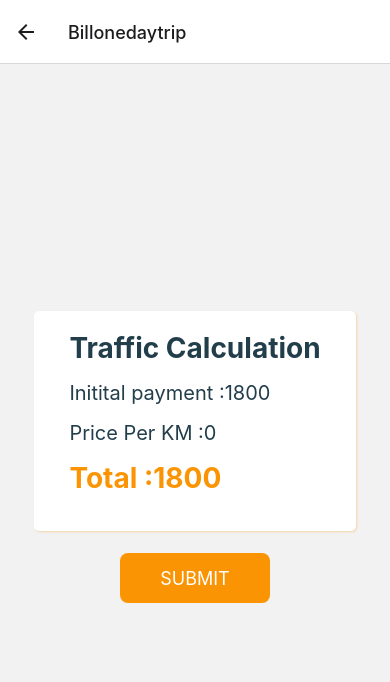
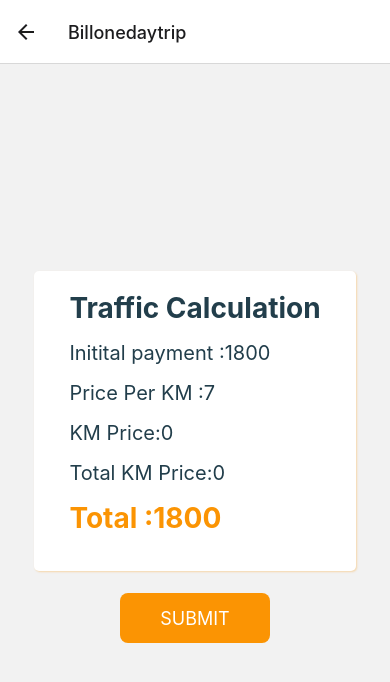
Before and after one commit to ingeniumpavithra/Vetri-taxi-mobile, a React Native app: screen /Billonedaytrip in a window 390 px wide. Shown: the top 682 px of the page. Built offline with nearby package versions, Linux system fonts and the light colour scheme.

Commit message:
one day trip completed

```diff
--- a/context/BillingContextProvider.js
+++ b/context/BillingContextProvider.js
@@ -8,7 +8,7 @@ export const BillingContextProvider = (props) => {
     customer_name:'',
     phone_number:'',
     initial_payment:1800,
-    distance_allowed:0,
+    distance_travelled:0,
   });
 
   const handleChangeBilling = (value,name) => {
--- a/navigations/StackNavigator.js
+++ b/navigations/StackNavigator.js
@@ -17,8 +17,8 @@ const StackNavigator = () => {
     <BillingContextProvider>
     <Stack.Navigator screenOptions={{ headerShown: true }}>
       <Stack.Group>
+      <Stack.Screen name="Home" component={Home} />
       <Stack.Screen name="Login" component={Login} />
-        <Stack.Screen name="Home" component={Home} />
         <Stack.Screen name="localTrip" component={LocalTrip} />
         <Stack.Screen name="onedaytrip" component={onedaytrip} />
         <Stack.Screen name="Billonedaytrip" component={Billonedaytrip} />
--- a/screens/Billonedaytrip.js
+++ b/screens/Billonedaytrip.js
@@ -34,16 +34,25 @@ const Billonedaytrip = () => {
       </Text>
       <Text style={{ color: '#223e4b', fontSize: 20, marginBottom: 16,}}>
           Price Per KM :
-         {billingData.distance_allowed * 7 || 0}
+         {7 || 0}
+      </Text>
+      <Text style={{ color: '#223e4b', fontSize: 20, marginBottom: 16,}}>
+          KM Price:
+          {billingData.distance_travelled || 0}
+      </Text>
+      <Text style={{ color: '#223e4b', fontSize: 20, marginBottom: 16,}}>
+         Total KM Price:
+          {billingData.distance_travelled * 7 || 0}
       </Text>
       <Text style={{ color: '#fb9403', fontSize: 28, marginBottom: 16, fontWeight: 'bold', }}>
          Total :
-         {billingData.initial_payment + billingData.distance_allowed * 7}
+         {billingData.initial_payment + billingData.distance_travelled * 7}
       </Text>
 
       </Card>
       </View>
       <Button label='Submit'/>
+
 
     </View>
 
--- a/screens/onedaytrip.js
+++ b/screens/onedaytrip.js
@@ -42,7 +42,7 @@ export default function onedaytrip() {
           icon='phone'
           placeholder='Phone number'
           autoCapitalize='none'
-          keyboardType='default'
+          keyboardType='numeric'
           keyboardAppearance='dark'
           returnKeyType='next'
           returnKeyLabel='next'
@@ -66,14 +66,14 @@ export default function onedaytrip() {
        <View style={{ paddingHorizontal: 32, marginBottom: 16, width: '100%' }}>
         <Input
           icon='gauge'
-          placeholder='Distance Allowed'
+          placeholder='Distance Travelled'
           autoCapitalize='none'
-          keyboardType='default'
           keyboardAppearance='dark'
           returnKeyType='next'
           returnKeyLabel='next'
-          value = {billingData.distance_allowed}
-          onChangeText={value => handleChangeBilling(value,'distance_allowed')}
+          value = {billingData.distance_travelled}
+          keyboardType = 'numeric'
+          onChangeText={value => handleChangeBilling(value,'distance_travelled')}
         />
       </View>
 
```
